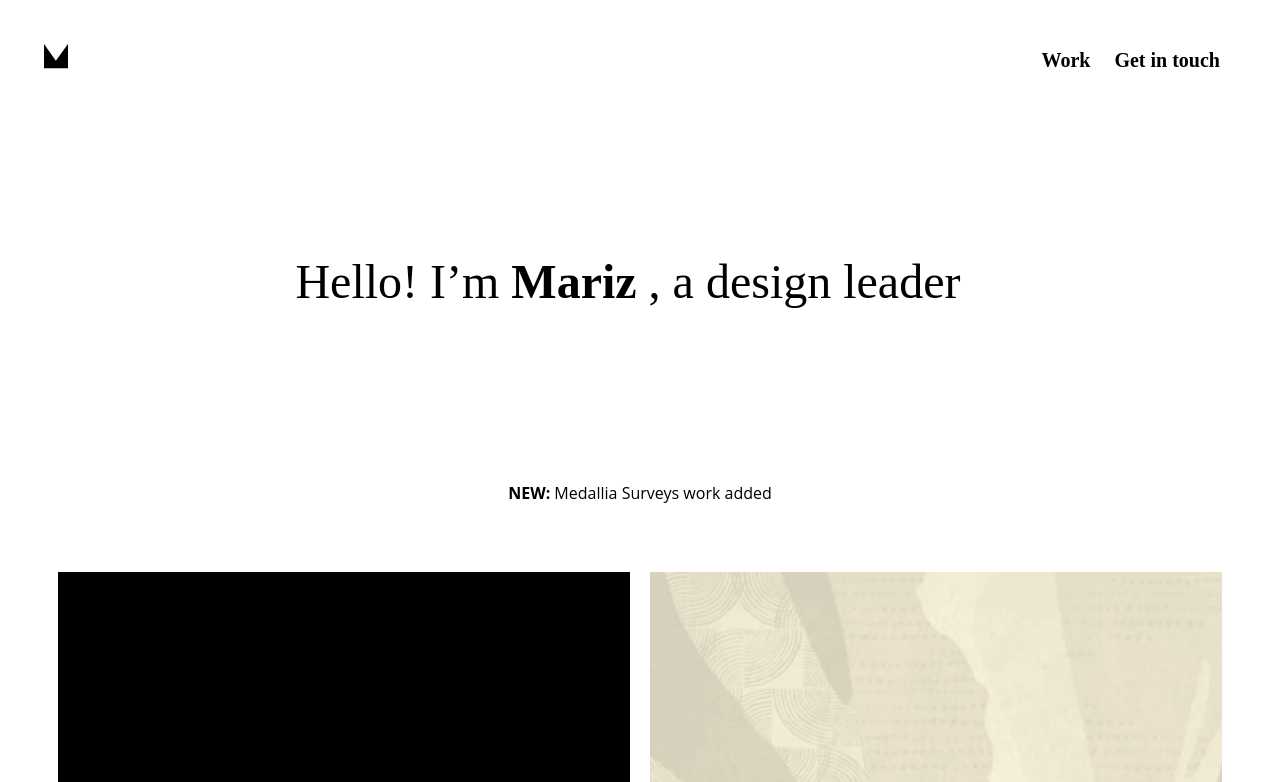
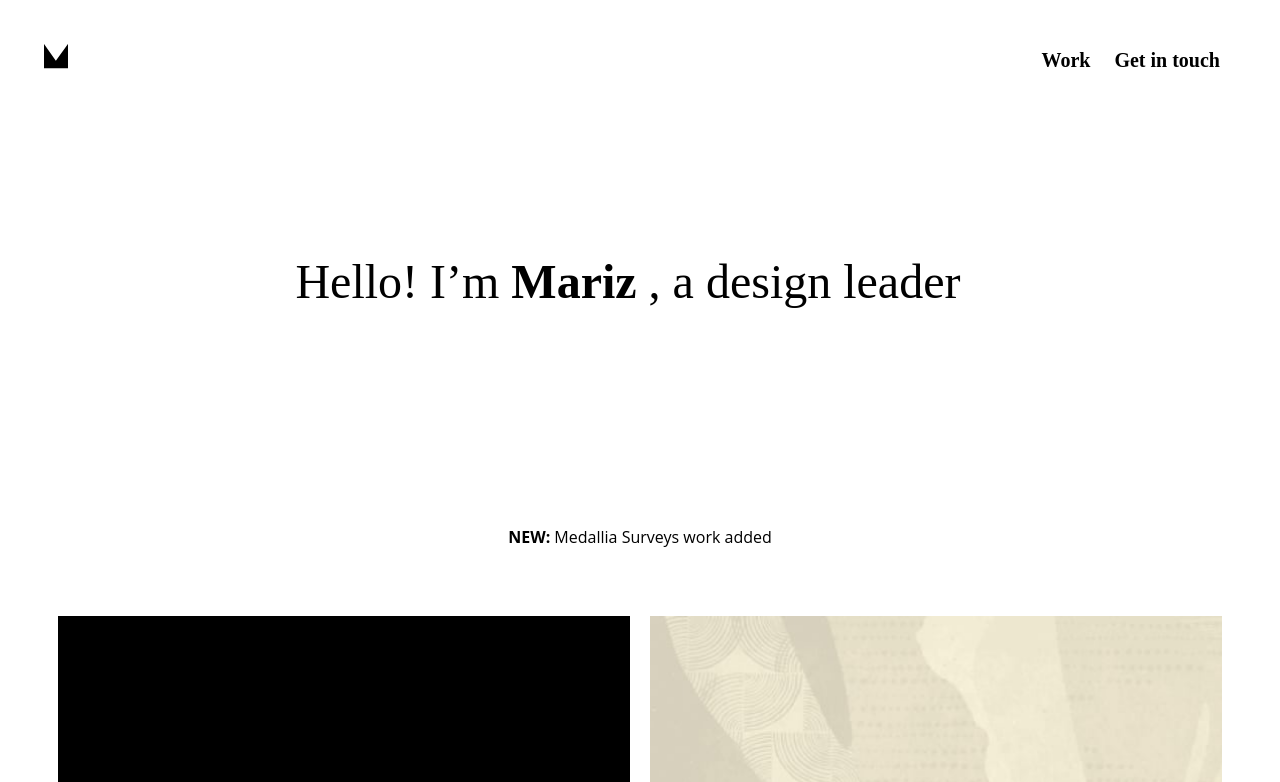
Before and after one commit to marizmelo/mariz.io, a Vue app: page /#/ in a window 1280 px wide. Shown: the top 782 px of the page. Built offline with nearby package versions, Linux system fonts and the light colour scheme.

Commit message:
adjust margin for announcements bar on homepage

```diff
--- a/src/pages/Homepage.vue
+++ b/src/pages/Homepage.vue
@@ -103,4 +103,7 @@ export default {
       padding: 30px 0;
     }
   }
+  .announcements {
+    margin-top: 44px;
+  }
 </style>
```
